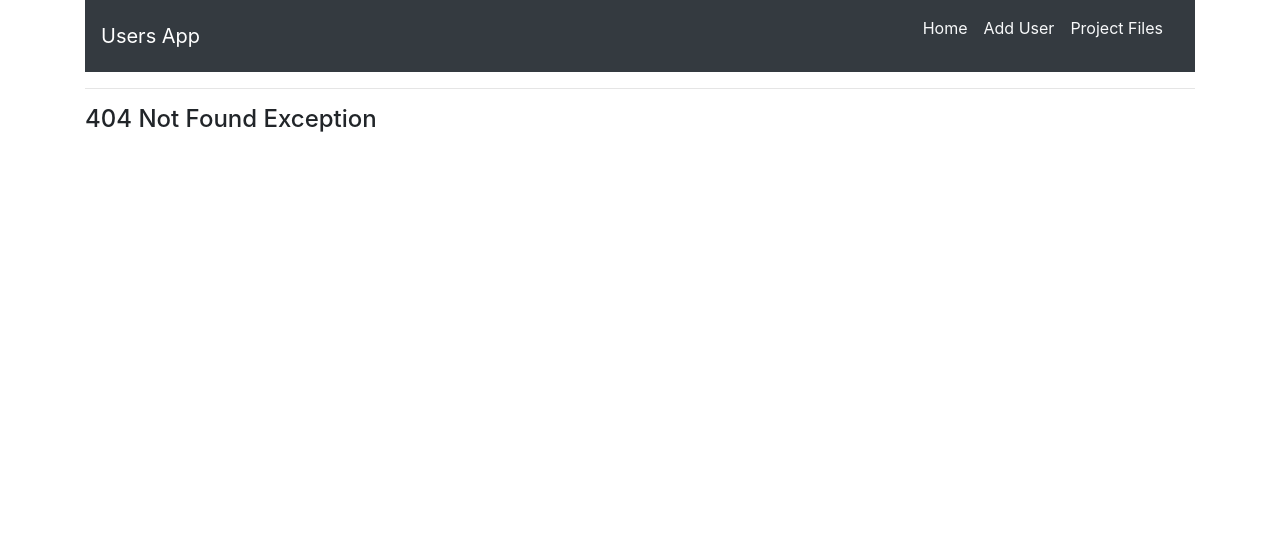
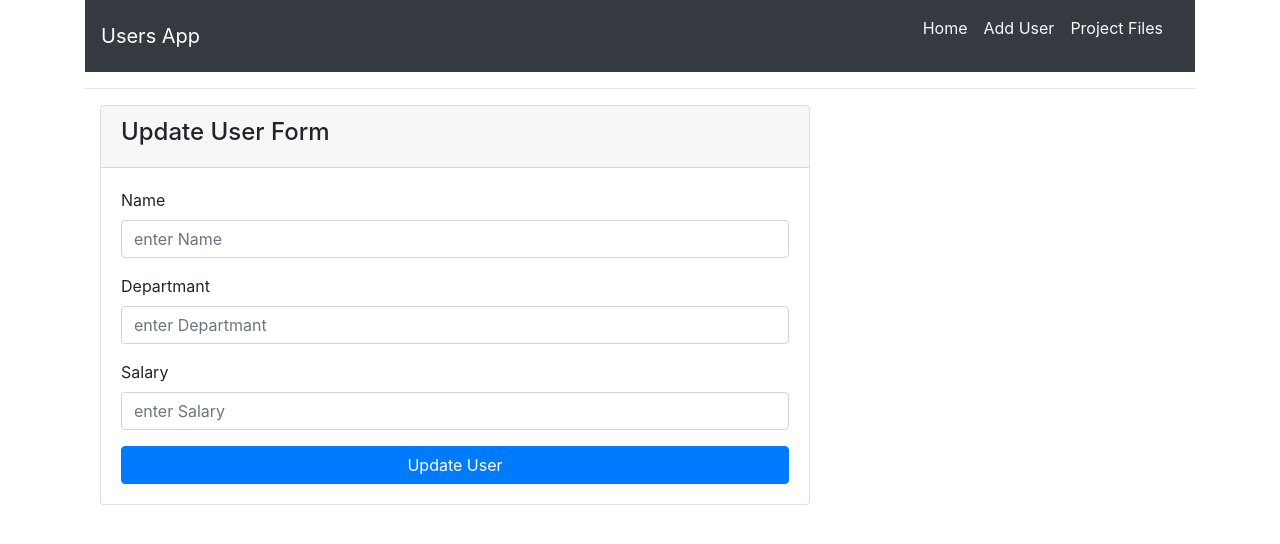
Before and after one commit to Alaa-Shatti/React-UserProject, a React (Create React App) app: page /edit/1 in a window 1280 px wide. Before the commit this address had no page. Shown: the top 544 px of the page. Built offline with nearby package versions, Linux system fonts and the light colour scheme; no server answers; data requests are answered from the project's data file; what react-pose would draw is missing.

Commit message:
How to use Update User in Project

```diff
--- a/api/db.json
+++ b/api/db.json
@@ -1,40 +1,28 @@
 {
   "users": [
     {
-      "id": "unique-1",
-      "Name": "Alaa Shatti",
-      "Departmant": "Bilisim",
-      "Salary": "5000 TL"
+      "name": "Alaa SHATTI",
+      "departmant": "Bilisim",
+      "salary": "5000 TL",
+      "id": "unique-1"
     },
     {
       "id": "unique-2",
-      "Name": "Remzi Gunes",
-      "Departmant": "Bilisim",
-      "Salary": "6000 TL"
+      "name": "Remzi Gunes",
+      "departmant": "Bilisim",
+      "salary": "6000 TL"
     },
     {
-      "id": "unique-3",
-      "Name": "Mustafa Turkmen",
-      "Departmant": "Bilisim",
-      "Salary": "7000 TL"
+      "name": "Mustafa TURKMEN",
+      "departmant": "bilisim",
+      "salary": "5000",
+      "id": "0YYS-zt"
     },
     {
-      "Name": "Murat Turkmen",
-      "Departmant": "Bilisim",
-      "Salary": "6000",
-      "id": "O3vxIs5"
-    },
-    {
-      "Name": "Mahmut",
-      "Departmant": "Bilisim",
-      "Salary": "7000",
-      "id": "3ptISiC"
-    },
-    {
-      "Name": "Mustafa",
-      "Departmant": "Bilisim",
-      "Salary": "8000 TL",
-      "id": "tqElumk"
+      "name": "Murat TURKMENOGLU",
+      "departmant": "bilisim",
+      "salary": "6000 TL",
+      "id": "St04aP5"
     }
   ]
 }
--- a/src/App.js
+++ b/src/App.js
@@ -1,11 +1,12 @@
 import React, { Component } from 'react';
 import Navbar from "./layout/Navbar";
 import Users from "./components/Users";
-import  AddUser from "./components/AddUser";
+import  AddUser from "./forms/AddUser";
 import './App.css';
 import {BrowserRouter as Router,Route,Switch} from "react-router-dom";
 import NotFoundException from "./pages/NotFoundException";
 import Contribute from './pages/Contribute';
+import UpdateUser from "./forms/UpdateUser";
 
 // import Test from "./components/Test";
 
@@ -33,6 +34,7 @@ import Contribute from './pages/Contribute';
               <Route exact path = "/" component = {Users}/>
               <Route exact path = "/add" component = {AddUser}/>
               <Route exact path = "/github" component = {Contribute}/>
+              <Route exact  path = "/edit/:id" component = {UpdateUser}/>
               <Route component = {NotFoundException}/>
               </Switch>
               {/*
--- a/src/components/User.js
+++ b/src/components/User.js
@@ -2,6 +2,7 @@ import React, { Component } from 'react'
 import propTypes from 'prop-types'
 import UserConsumer from "../context"
 import axios from "axios";
+import {Link} from "react-router-dom";
 
 
  class User extends Component {
@@ -11,9 +12,9 @@ import axios from "axios";
          isVisible : false
      }
      static defaultProps = {
-        Name : "Bilgi Yok",
-        Departmant : "Bilgi Yok",
-        Salary : "Bilgi Yok"
+        name : "Bilgi Yok",
+        departmant : "Bilgi Yok",
+        salary : "Bilgi Yok"
      }
 
      // state constructor yazilim sekli
@@ -68,7 +69,7 @@ import axios from "axios";
 
     render() {
         // Destructing
-        const {Name, Departmant, Salary} = this.props;
+        const {id,name, departmant, salary} = this.props;
         const {isVisible} = this.state;
         return (
         <UserConsumer>
@@ -81,13 +82,14 @@ import axios from "axios";
                                                      { /* Dinamic CSS Tanimlama */ }
                             <div className = "card" style = {isVisible ? {backgroundColor : "#e5eefd", color : "blue"} : null}>
                                 <div className = "card-header d-flex justify-content-between">
-                                        <h4 className = "d-inline" onClick = {this.onClickEvent.bind(this)}>{Name}</h4>
+                                        <h4 className = "d-inline" onClick = {this.onClickEvent.bind(this)}>{name}</h4>
                                         <i onClick = {this.onDeleteUser.bind(this,dispatch)} className="fa fa-trash-o" aria-hidden="true" style = {{cursor : "pointer"}}></i>
                                 </div>
                                 {
                                     isVisible ? <div className = "card-body">
-                                    <p className = " card-text">Maas : {Salary}</p>
-                                    <p className = " card-text">Departman : {Departmant}</p>
+                                    <p className = " card-text">Maas : {salary}</p>
+                                    <p className = " card-text">Departman : {departmant}</p>
+                                    <Link to = {`edit/${id}`} className = "btn btn-primary btn-block">Update User</Link>
                                 </div>  : null
                                 }
 
@@ -113,9 +115,9 @@ User.defaultProps = {
     Salary : "Bilgi Yok"
 }*/
 User.propTypes = {
-    Name : propTypes.string.isRequired,
-    Salary : propTypes.string.isRequired,
-    Departmant : propTypes.string.isRequired,
+    name : propTypes.string.isRequired,
+    salary : propTypes.string.isRequired,
+    departmant : propTypes.string.isRequired,
     id : propTypes.string.isRequired
 }
 export default User;
--- a/src/components/Users.js
+++ b/src/components/Users.js
@@ -18,9 +18,9 @@ class Users extends Component {
                                             <User
                                                 key = {user.id}
                                                 id = {user.id}
-                                                Name = {user.Name}
-                                                Salary = {user.Salary}
-                                                Departmant = {user.Departmant}
+                                                name = {user.name}
+                                                salary = {user.salary}
+                                                departmant = {user.departmant}
                                             />
                                         )
                                     })
--- a/src/context.js
+++ b/src/context.js
@@ -16,6 +16,11 @@ const reducer = (state,action) => {
             return{
                 ...state,
                 users : [...state.users,action.payload]
+            }
+        case "UPDATE_USER":
+            return{
+                ...state,
+                users : state.users.map(user => user.id === action.payload.id ? action.payload : user)
             }
         default :
             return state
--- a/src/components/AddUser.js
+++ b/src/forms/AddUser.js
@@ -22,9 +22,9 @@ const Animation  = posed.div({
 class AddUser extends Component {
     state = {
         visible : false,
-        Name : "",
-        Departmant : "",
-        Salary : ""
+        name : "",
+        departmant : "",
+        salary : ""
     }
     changeVisibility = (e) => {
         this.setState({
@@ -55,18 +55,21 @@ class AddUser extends Component {
     }
     addUser = async (dispatch, e) => {
         e.preventDefault();
-        const {Name, Departmant, Salary} = this.state;
+        const {name, departmant, salary} = this.state;
 
         const newUser = {
             // Json server unique id otomatik olarak atiyor
            // id : uniqid(),
-            Name,
-            Departmant,
-            Salary,
+            name,
+            departmant,
+            salary,
         }
         const response = await axsios.post("http://localhost:3004/users", newUser);
         //console.log(newUser);
         dispatch({type : "ADD_USER", payload : response.data})
+
+        // Redirect
+        this.props.history.push("/");
 
     }
     render() {
@@ -88,7 +91,7 @@ class AddUser extends Component {
                                             <div className = "form-group">
                                                 <label htmlFor ="name">Name</label>
                                                 <input type = "text"
-                                                name = "Name"
+                                                name = "name"
                                                 id = "id"
                                                 placeholder  = "enter Name"
                                                 className = "form-control"
@@ -99,7 +102,7 @@ class AddUser extends Component {
                                             <div className = "form-group">
                                                 <label htmlFor ="departmant">Departmant</label>
                                                 <input type = "text"
-                                                name = "Departmant"
+                                                name = "departmant"
                                                 id = "departmant"
                                                 placeholder  = "enter Departmant"
                                                 className = "form-control"
@@ -110,7 +113,7 @@ class AddUser extends Component {
                                             <div className = "form-group">
                                                 <label htmlFor ="salary">Salary</label>
                                                 <input type = "text"
-                                                name = "Salary"
+                                                name = "salary"
                                                 id = "salary"
                                                 placeholder  = "enter Salary"
                                                 className = "form-control"
--- /dev/null
+++ b/src/forms/UpdateUser.js
@@ -0,0 +1,112 @@
+import React, { Component } from 'react'
+import UserConsumer from "../context";
+import axsios from "axios";
+
+
+class UpdateUser extends Component {
+    state = {
+        name : "",
+        departmant : "",
+        salary : ""
+    }
+
+    // Text lerin icerisindeki degerleri almak icin kullanilan Method
+    changeInput = (e) => {
+        this.setState({
+            [e.target.name] : e.target.value
+        })
+    }
+    componentDidMount = async () => {
+        const {id} = this.props.match.params;
+        //console.log(this.props);
+        const response = await axsios.get(`http://localhost:3004/users/${id}`);
+
+        // id ile gelen verileri gormek icin
+        //console.log(response.data)
+        const {name,departmant,salary} = response.data;
+        this.setState({
+            name ,
+            departmant ,
+            salary
+        });
+
+    }
+    updateUser = async (dispatch, e) => {
+        e.preventDefault();
+        // Update User
+        const {name,departmant,salary} = this.state;
+        const {id} = this.props.match.params;
+        const updatedUser = {
+            name,
+            departmant,
+            salary
+        };
+        //console.log(updatedUser);
+        const response = await axsios.put(`http://localhost:3004/users/${id}`, updatedUser);
+        dispatch({type : "UPDATE_USER" , payload : response.data});
+        // Redirect
+        this.props.history.push("/");
+    }
+    render() {
+        const { name, salary, departmant} = this.state;
+        return <UserConsumer>
+            {
+                value => {
+                    const {dispatch} = value;
+                    return (
+                        <div className = "col-md-8 mb-4">
+                                <div className = "card">
+                                    <div className = "card-header">
+                                        <h4>Update User Form</h4>
+                                    </div>
+                                    <div className = "card-body">
+                                        <form onSubmit = {this.updateUser.bind(this,dispatch)}>
+                                            <div className = "form-group">
+                                                <label htmlFor ="name">Name</label>
+                                                <input type = "text"
+                                                name = "name"
+                                                id = "id"
+                                                placeholder  = "enter Name"
+                                                className = "form-control"
+                                                value = {name}
+                                                onChange = {this.changeInput}
+                                                />
+                                            </div>
+                                            <div className = "form-group">
+                                                <label htmlFor ="departmant">Departmant</label>
+                                                <input type = "text"
+                                                name = "Departmant"
+                                                id = "departmant"
+                                                placeholder  = "enter Departmant"
+                                                className = "form-control"
+                                                value = {departmant}
+                                                onChange = {this.changeInput}
+                                                />
+                                            </div>
+                                            <div className = "form-group">
+                                                <label htmlFor ="salary">Salary</label>
+                                                <input type = "text"
+                                                name = "salary"
+                                                id = "salary"
+                                                placeholder  = "enter Salary"
+                                                className = "form-control"
+                                                value = {salary}
+                                                onChange = {this.changeInput}
+                                                />
+                                            </div>
+
+                                            <button className = "btn btn-primary btn-block" type = "submit">Update User</button>
+                                        </form>
+
+                                    </div>
+                                </div>
+
+                        </div>
+                    )
+                }
+            }
+        </UserConsumer>
+
+    }
+}
+export default UpdateUser;
```
